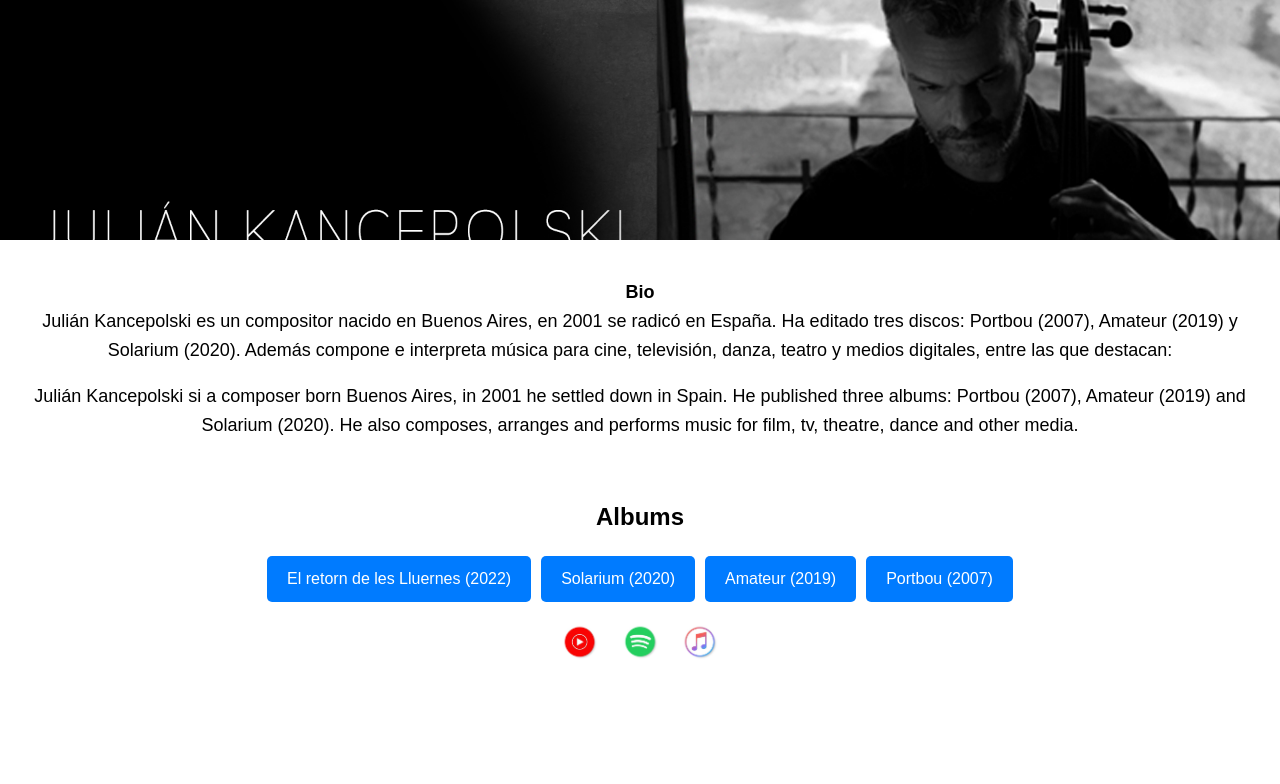
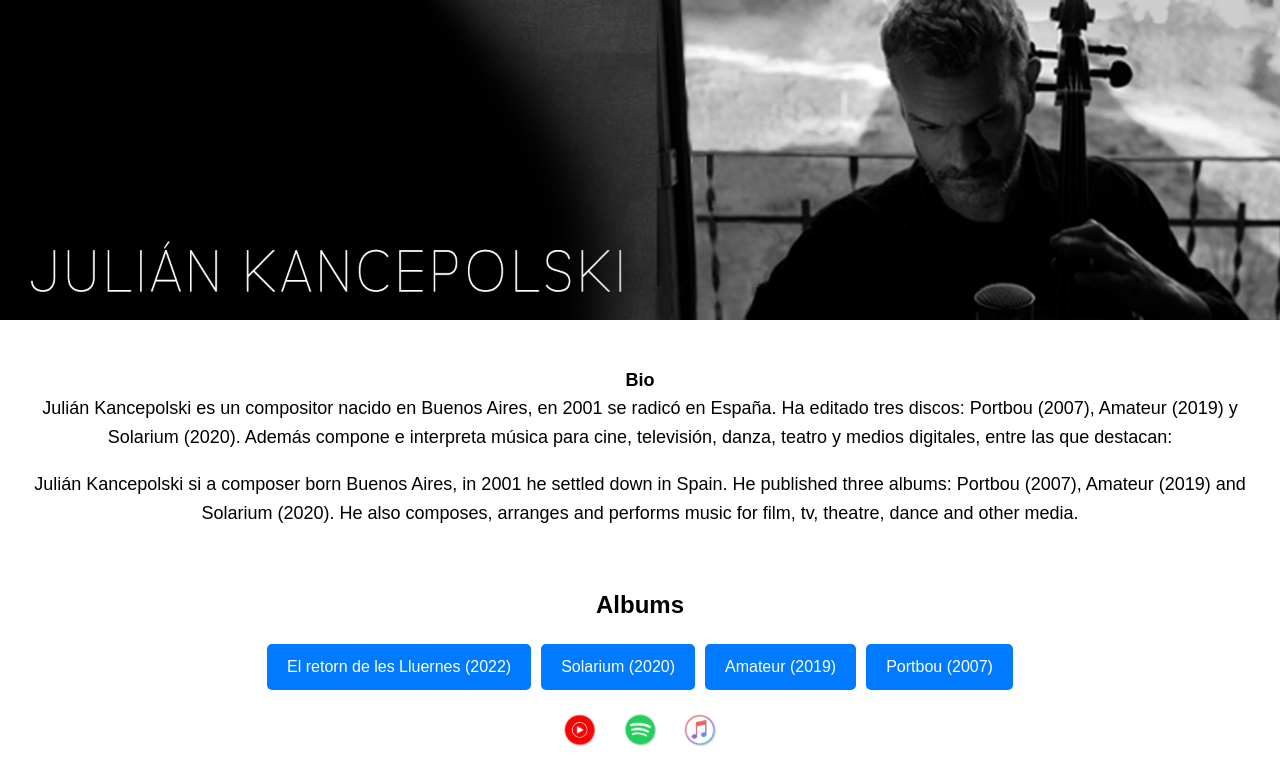
Before and after one commit to jkancep/WEBSITE-JK, a plain HTML site: page index.html in a window 1280 px wide. Drawn offline with Linux system fonts and the light colour scheme.

Commit message:
Update index.html

```diff
--- a/index.html
+++ b/index.html
@@ -12,13 +12,13 @@
         }
         header {
             text-align: center;
-            max-height: 30vh; /* 50% de la altura de la ventana */
+            max-height: 50vh; /* 50% de la altura de la ventana */
             overflow: hidden; /* Oculta cualquier parte sobrante de la imagen */
         }
         header img {
             width: 100%;
             height: auto;
-            max-height: 30vh; /* Asegura que la imagen no sea más alta que el 50% */
+            max-height: 50vh; /* Asegura que la imagen no sea más alta que el 50% */
             object-fit: cover; /* Mantiene la proporción y ajusta el contenido */
         }
         .bio {
```
